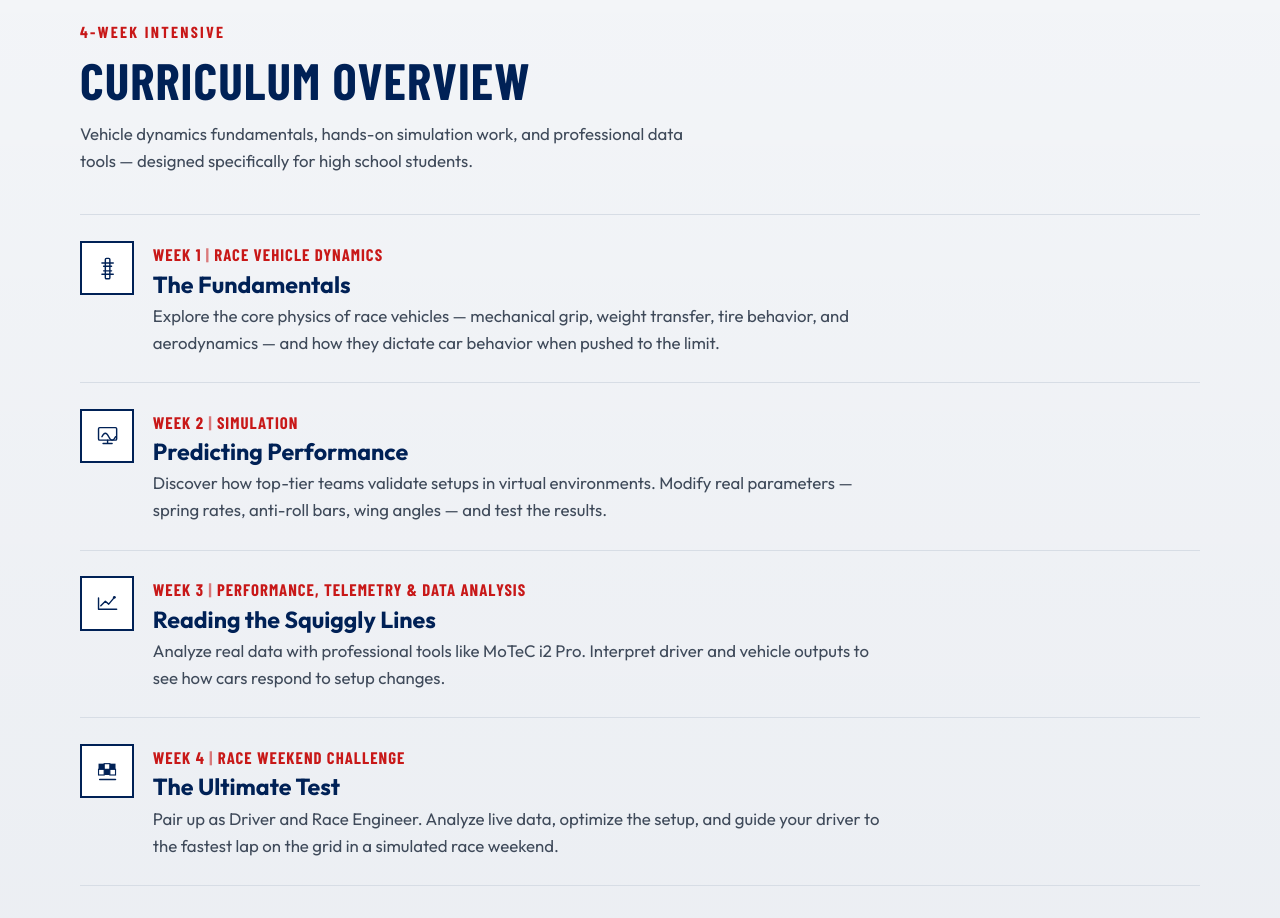
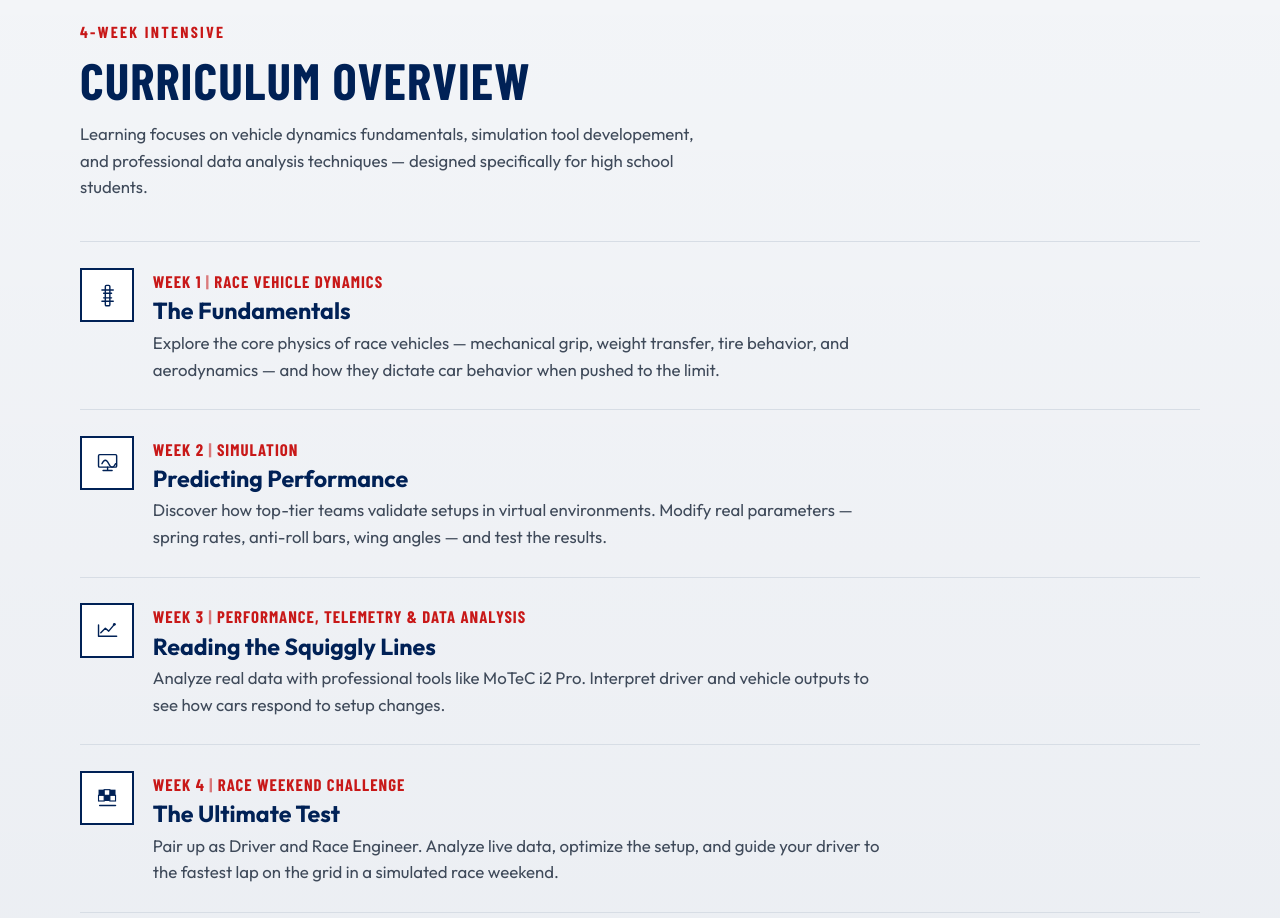
Before and after one commit to shunerwadel/motorsports-engineering-academy-site, a website built with Vite: page index.html in a window 1280 px wide. Shown: the part 1400-2318 px from the top of the page. Built offline with nearby package versions, Linux system fonts and the light colour scheme; a web font is replaced by a local one.

Commit message:
Start on curriculum section re-wording

```diff
--- a/index.html
+++ b/index.html
@@ -126,8 +126,8 @@
             <p class="section-kicker">4-Week Intensive</p>
             <h2>Curriculum Overview</h2>
             <p class="section-lede">
-              Vehicle dynamics fundamentals, hands-on simulation work, and
-              professional data tools — designed specifically for high school students.
+              Learning focuses on vehicle dynamics fundamentals, simulation tool developement, and
+              professional data analysis techniques — designed specifically for high school students.
             </p>
           </div>
 
```
